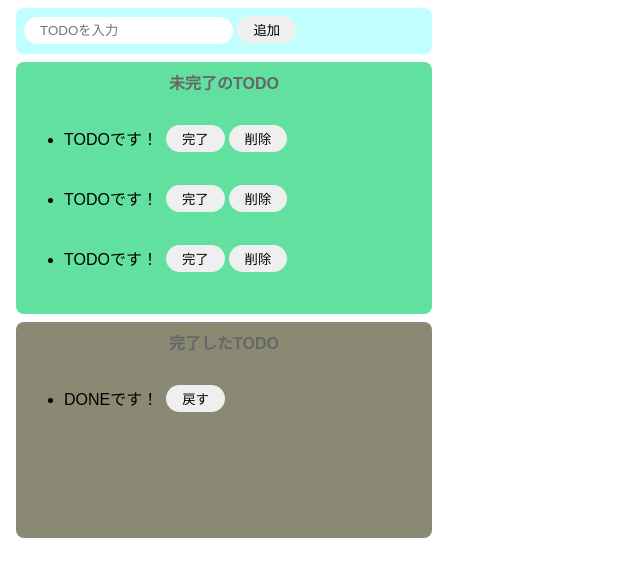
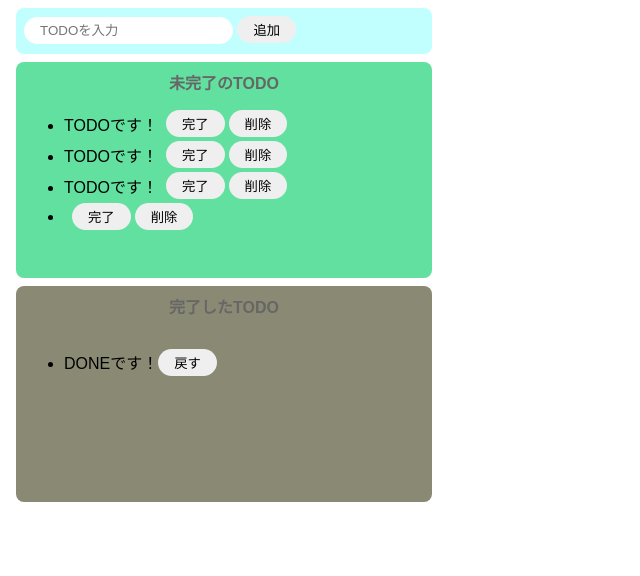
Before and after one commit to Hayato-7812/ToDo_JS_only, a website built with Parcel: page index.html in a window 1280 px wide. Both pictures are taken after a click on the button "追加". Shown: the whole page, without its empty margins (0-640 px from the left). Built offline with nearby package versions, Linux system fonts and the light colour scheme.

Commit message:
追加、削除機能実装

```diff
--- a/index.html
+++ b/index.html
@@ -7,33 +7,29 @@
 
   <body>
     <div class="input-area">
-      <input placeholder="TODOを入力" />
-      <button>追加</button>
+      <input id="add-text" placeholder="TODOを入力" />
+      <button id="add-button">追加</button>
     </div>
     <div class="incomplete-area">
       <p class="title">未完了のTODO</p>
-      <ul>
-        <li>
+      <ul id="incomplete-list">
         <div class="list-row">
-            <p>TODOです！</p>
+          <li>TODOです！</li>
           <button>完了</button>
           <button>削除</button>
         </div>
-        </li>
-        <li>
+
         <div class="list-row">
-            <p>TODOです！</p>
+          <li>TODOです！</li>
           <button>完了</button>
           <button>削除</button>
         </div>
-        </li>
-        <li>
+
         <div class="list-row">
-            <p>TODOです！</p>
+          <li>TODOです！</li>
           <button>完了</button>
           <button>削除</button>
         </div>
-        </li>
       </ul>
     </div>
     <div class="complete-area">
--- a/src/index.js
+++ b/src/index.js
@@ -1 +1,45 @@
 import "./styles.css";
+
+const onClickAdd = () => {
+  //textBoxの値を取得し初期化する
+  const inputText = document.getElementById("add-text").value;
+  document.getElementById("add-text").value = "";
+
+  //divタグの生成
+  const div = document.createElement("div");
+  div.className = "list-row";
+
+  //liタグの生成
+  const li = document.createElement("li");
+  li.innerText = inputText;
+
+  //buttoon(完了)の生成
+  const completeButton = document.createElement("button");
+  completeButton.innerText = "完了";
+  completeButton.addEventListener("click", () => {
+    alert("完了");
+  });
+
+  //buttoon(削除)の生成
+  const deleteButton = document.createElement("button");
+  deleteButton.innerText = "削除";
+  deleteButton.addEventListener("click", () => {
+    //押された削除ボタンの親要素(div)を削除する
+    const deleteTarget = deleteButton.parentNode;
+    //子要素からの指定を行う時はremoveChild()
+    document.getElementById("incomplete-list").removeChild(deleteTarget);
+  });
+
+  //divタグの子要素に各要素を設定
+  div.appendChild(li);
+  div.appendChild(completeButton);
+  div.appendChild(deleteButton);
+  // console.log(div);
+
+  //未完了のリストに追加
+  document.getElementById("incomplete-list").appendChild(div);
+};
+
+document
+  .getElementById("add-button")
+  .addEventListener("click", () => onClickAdd());
--- a/src/styles.css
+++ b/src/styles.css
@@ -61,6 +61,6 @@ button:hover {
   padding-bottom: 4px;
 }
 
-.list-row > p {
+li {
   margin-right: 8px;
 }
```
Lines whose indentation alone changed are shown as unchanged.
